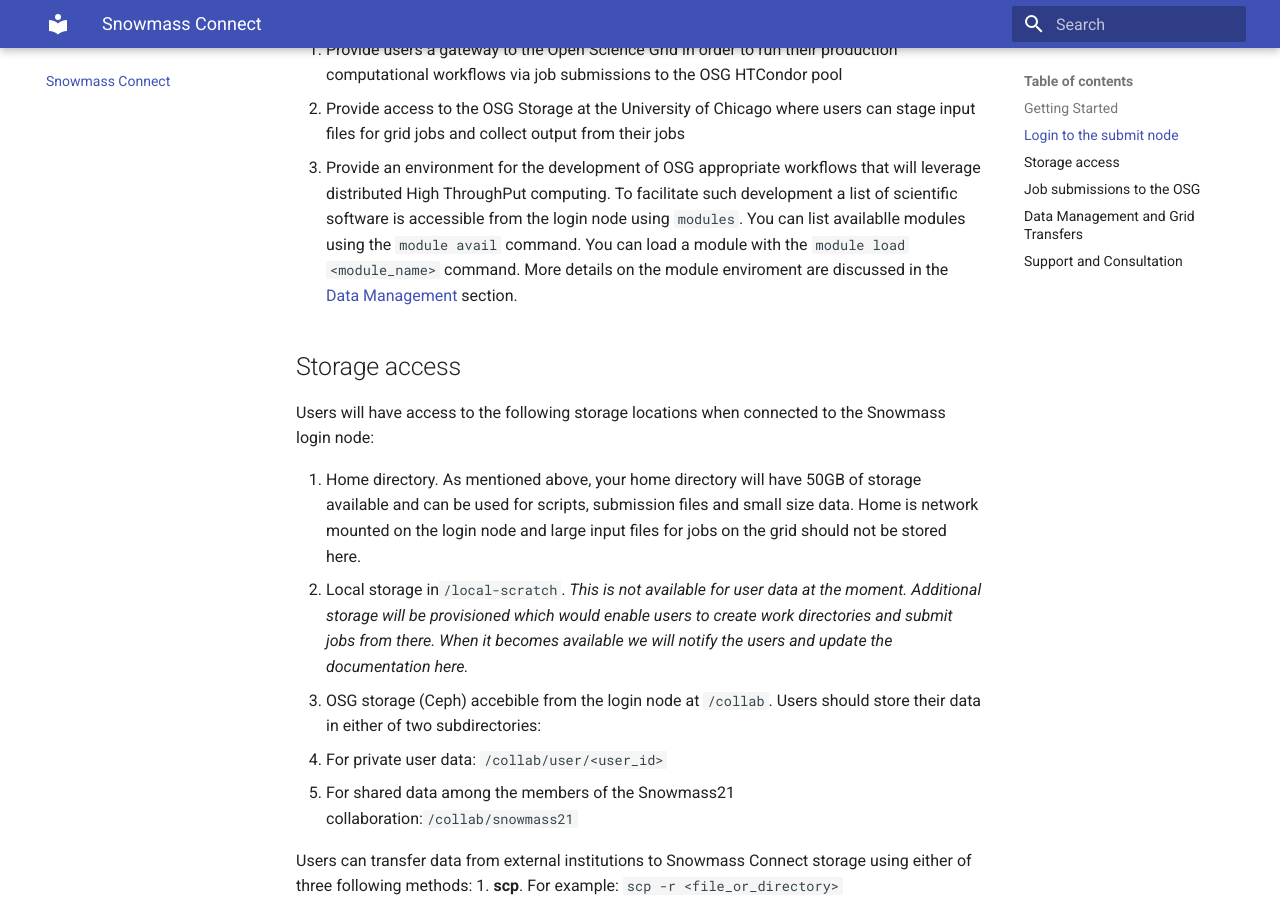
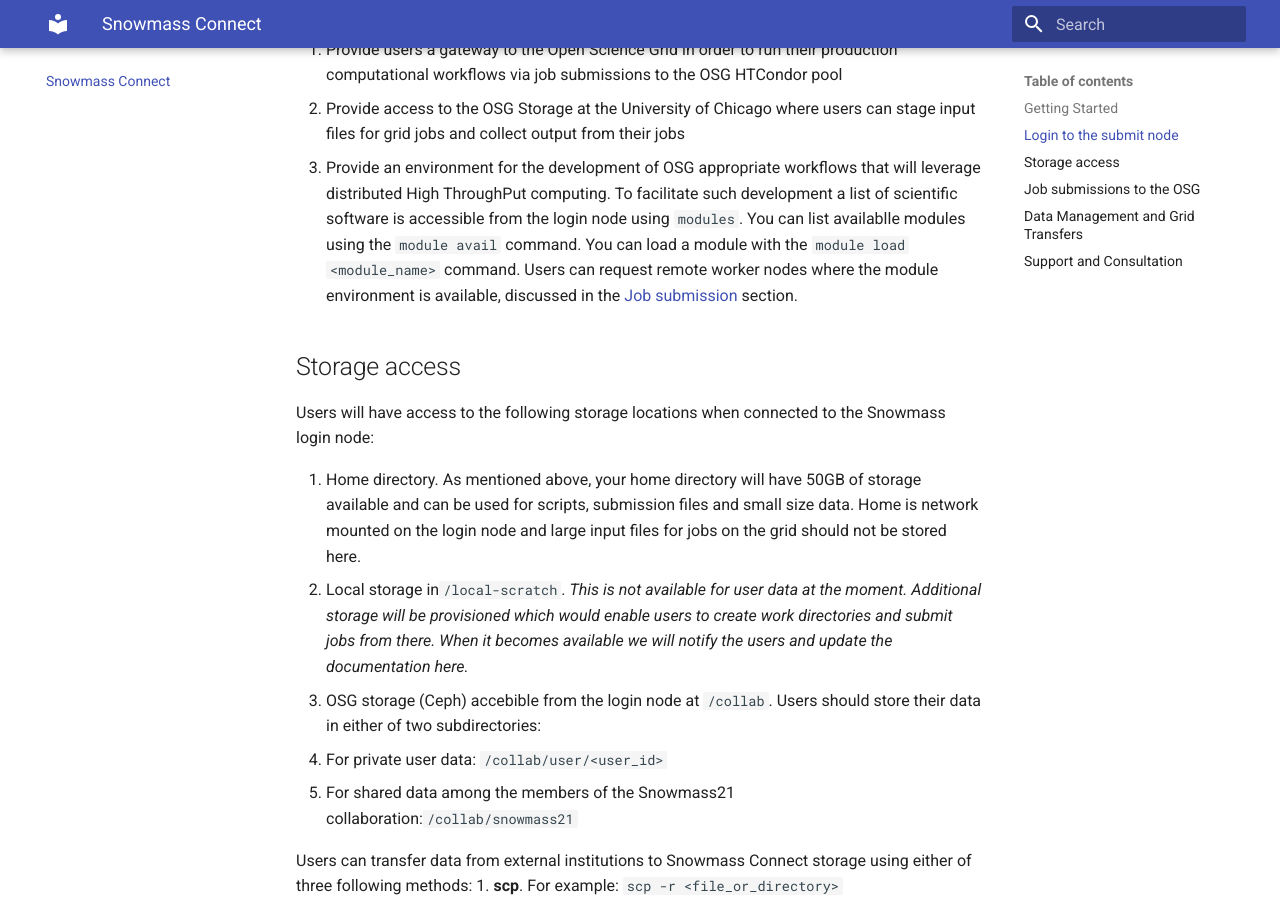
Before and after one commit to ppaschos/snowmass-connect-docs, an MkDocs documentation site: the page built from docs/index.md, in a window 1280 px wide and 900 px high, scrolled down 872 px. Built offline with MkDocs 1.6.1 and Material for MkDocs 9.7.7, drawn with Linux system fonts in a browser that asks for light colours.

Commit message:
Update index.md

```diff
--- a/docs/index.md
+++ b/docs/index.md
@@ -26,8 +26,8 @@
 output from their jobs
 3. Provide an environment for the development of OSG appropriate workflows that will leverage distributed High ThroughPut
 computing. To facilitate such development a list of scientific software is accessible from the login node using `modules`. You can list availablle
-modules using the `module avail` command. You can load a module with the `module load <module_name>` command. More details on
-the module enviroment are discussed in the [Data Management](#Data-Management-and-Grid-Transfers) section.
+modules using the `module avail` command. You can load a module with the `module load <module_name>` command. Users can request remote worker
+nodes where the module environment is available, discussed in the [Job submission](#Job-submissions-to-the-OSG) section.
 
 ## Storage access
 
```
